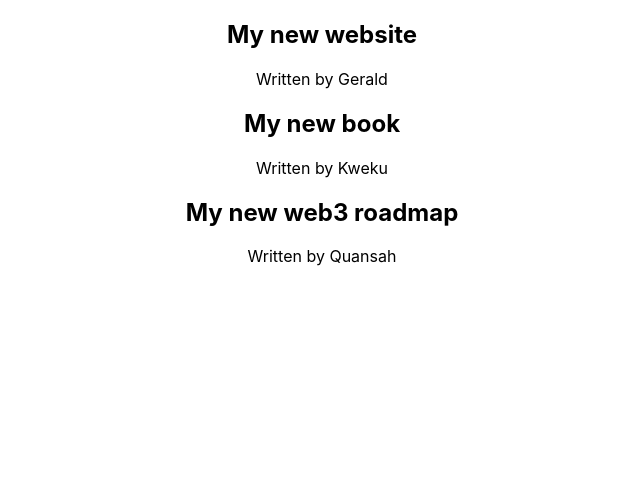
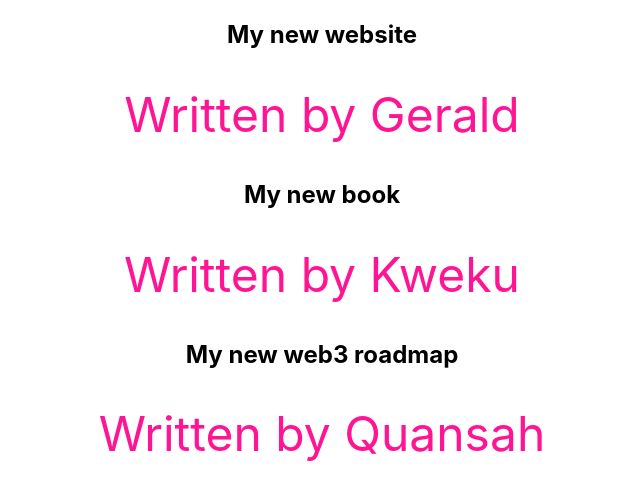
Before and after one commit to geraldaddey/react-coding-blog-app, a React (Create React App) app: page / in a window 1280 px wide. Shown: the top 500 px of the page, without its empty margins (318-958 px from the left). Built offline with nearby package versions, Linux system fonts and the light colour scheme; data requests are answered from the project's data file.

Commit message:
conditional templates for loading messages wq

```diff
--- a/src/Blog.js
+++ b/src/Blog.js
@@ -1,8 +1,10 @@
 import { useEffect, useState } from "react";
 import BlogList from "./BlogList";
+import "./home.css";
 
 const Blog = () => {
   const [blogs, setBlogs] = useState(null);
+  const [isLoading, setIsLoading] = useState(true);
 
   useEffect(() => {
     fetch("http://localhost:8000/blogs")
@@ -11,11 +13,15 @@ const Blog = () => {
       })
       .then((data) => {
         setBlogs(data);
+        setIsLoading(false);
       });
   }, []);
 
   return (
-    <div className="blog-preview">{blogs && <BlogList blogs={blogs} />}</div>
+    <div className="blog-preview">
+      {isLoading && <div> Loading ....</div>}
+      {blogs && <BlogList blogs={blogs} />}
+    </div>
   );
 };
 
--- a/src/BlogList.js
+++ b/src/BlogList.js
@@ -1,3 +1,5 @@
+import "./home.css";
+
 const BlogList = ({ blogs }) => {
   return (
     <div className="blog-list">
--- a/src/home.css
+++ b/src/home.css
@@ -48,8 +48,7 @@
   padding: 1rem;
   margin-left: 1rem;
 }
-
-.content > p {
+p {
   color: deeppink;
   font-weight: normal;
   font-size: 3rem;
```
